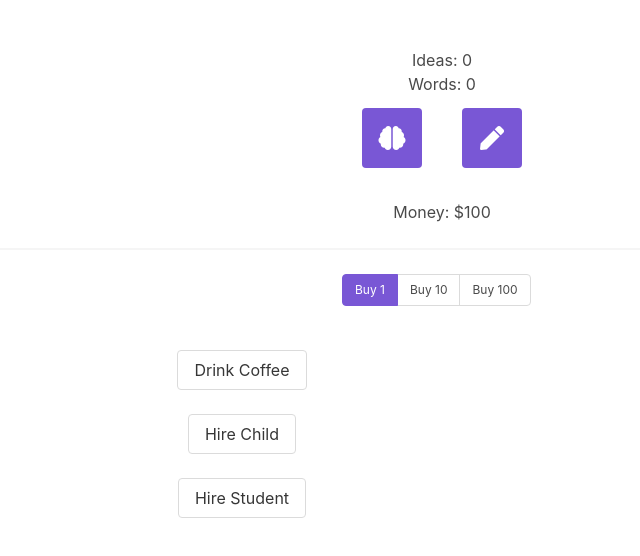
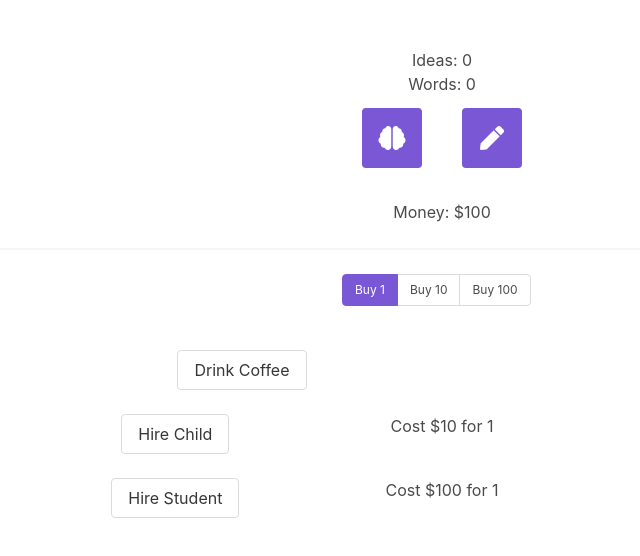
Before and after one commit to PrajnaAvidya/writer, a Vue app: page / in a window 1280 px wide. Shown: the top 556 px of the page, without its empty margins (198-838 px from the left). Built offline with nearby package versions, Linux system fonts and the light colour scheme.

Commit message:
make hires cost money

```diff
--- a/src/filters.js
+++ b/src/filters.js
@@ -3,4 +3,4 @@ import utils from './utils';
 
 Vue.filter('round', value => utils.round(value));
 Vue.filter('roundPositive', value => utils.round(value, { alwaysPositive: true }));
-Vue.filter('currency', value => `$${utils.round(value)}`);
+Vue.filter('money', value => `$${utils.round(value)}`);
--- a/src/views/Game.vue
+++ b/src/views/Game.vue
@@ -26,7 +26,7 @@
       </div>
     </div>
 
-    <div class="money">Money: {{ money | currency }}</div>
+    <div class="money">Money: {{ money | money }}</div>
 
     <hr />
 
@@ -49,19 +49,25 @@
       <!-- /row -->
 
       <!-- row -->
-      <div class="column is-half">
+      <div class="column is-one-third">
         <a class="button" @click="hireChild">Hire Child</a>
       </div>
-      <div class="column is-half">
+      <div class="column is-one-third">
+        Cost {{ childCurrentCost | money }} for {{ buyAmount }}
+      </div>
+      <div class="column is-one-third">
         <span v-if="children > 0">Children: {{ children | round }}</span>
       </div>
       <!-- /row -->
 
       <!-- row -->
-      <div class="column is-half">
+      <div class="column is-one-third">
         <a class="button" @click="hireStudent">Hire Student</a>
       </div>
-      <div class="column is-half">
+      <div class="column is-one-third">
+        Cost {{ studentCurrentCost | money }} for {{ buyAmount }}
+      </div>
+      <div class="column is-one-third">
         <span v-if="students > 0">Students: {{ students | round }}</span>
       </div>
       <!-- /row -->
@@ -87,9 +93,15 @@ export default {
 
     children: Big(0),
     childIdeas: Big(1),
+    childBaseCost: Big(10),
+    childCostMultiplier: 0.1,
+    childCurrentCost: Big(10),
 
     students: Big(0),
     studentWords: Big(1),
+    studentBaseCost: Big(100),
+    studentCostMultiplier: 0.15,
+    studentCurrentCost: Big(100),
 
     buyAmount: 1,
 
@@ -111,6 +123,7 @@ export default {
   },
   */
   mounted() {
+    this.calculateBuyCosts();
     window.requestAnimationFrame(this.tick);
   },
   methods: {
@@ -194,14 +207,32 @@ export default {
     },
 
     hireChild() {
+      if (this.money.lt(this.childCurrentCost)) {
+        return;
+      }
+      this.money = this.money.minus(this.childCurrentCost);
       this.children = this.children.plus(this.buyAmount);
+      this.calculateBuyCosts();
     },
     hireStudent() {
+      if (this.money.lt(this.studentCurrentCost)) {
+        return;
+      }
+      this.money = this.money.minus(this.studentCurrentCost);
       this.students = this.students.plus(this.buyAmount);
+      this.calculateBuyCosts();
     },
 
     setBuyAmount(index) {
       this.buyAmount = 10 ** index;
+      this.calculateBuyCosts();
+    },
+    buyCost(baseCost, owned, costMultiplier) {
+      return Big(baseCost).times(Big(1 + costMultiplier).pow(parseInt(owned.plus(this.buyAmount), 10)).minus(Big(1 + costMultiplier).pow(parseInt(owned, 10)))).div(costMultiplier).round();
+    },
+    calculateBuyCosts() {
+      this.childCurrentCost = this.buyCost(this.childBaseCost, this.children, this.childCostMultiplier);
+      this.studentCurrentCost = this.buyCost(this.studentBaseCost, this.students, this.studentCostMultiplier);
     },
   },
 };
```
Also changed, not shown: _TODO.txt.
